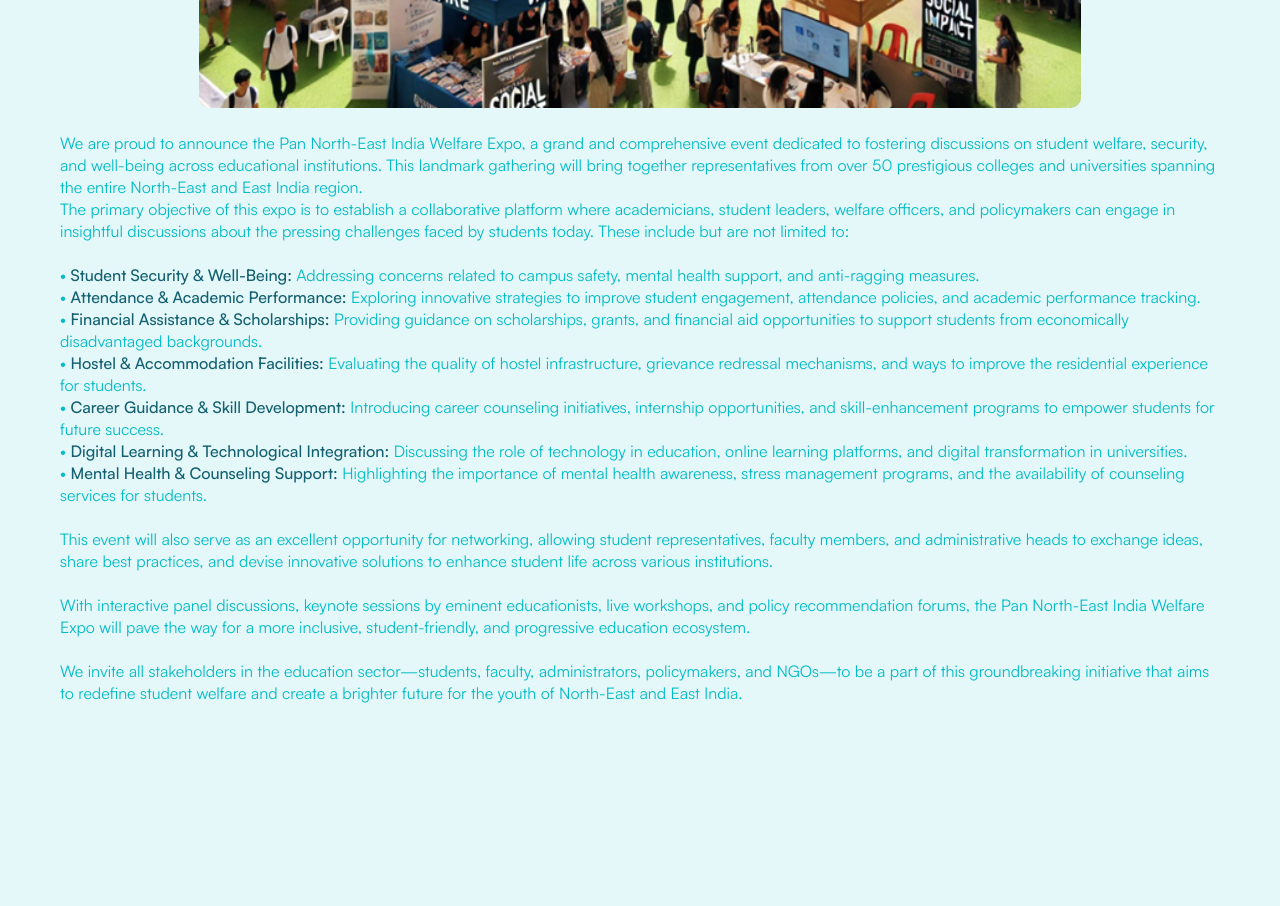
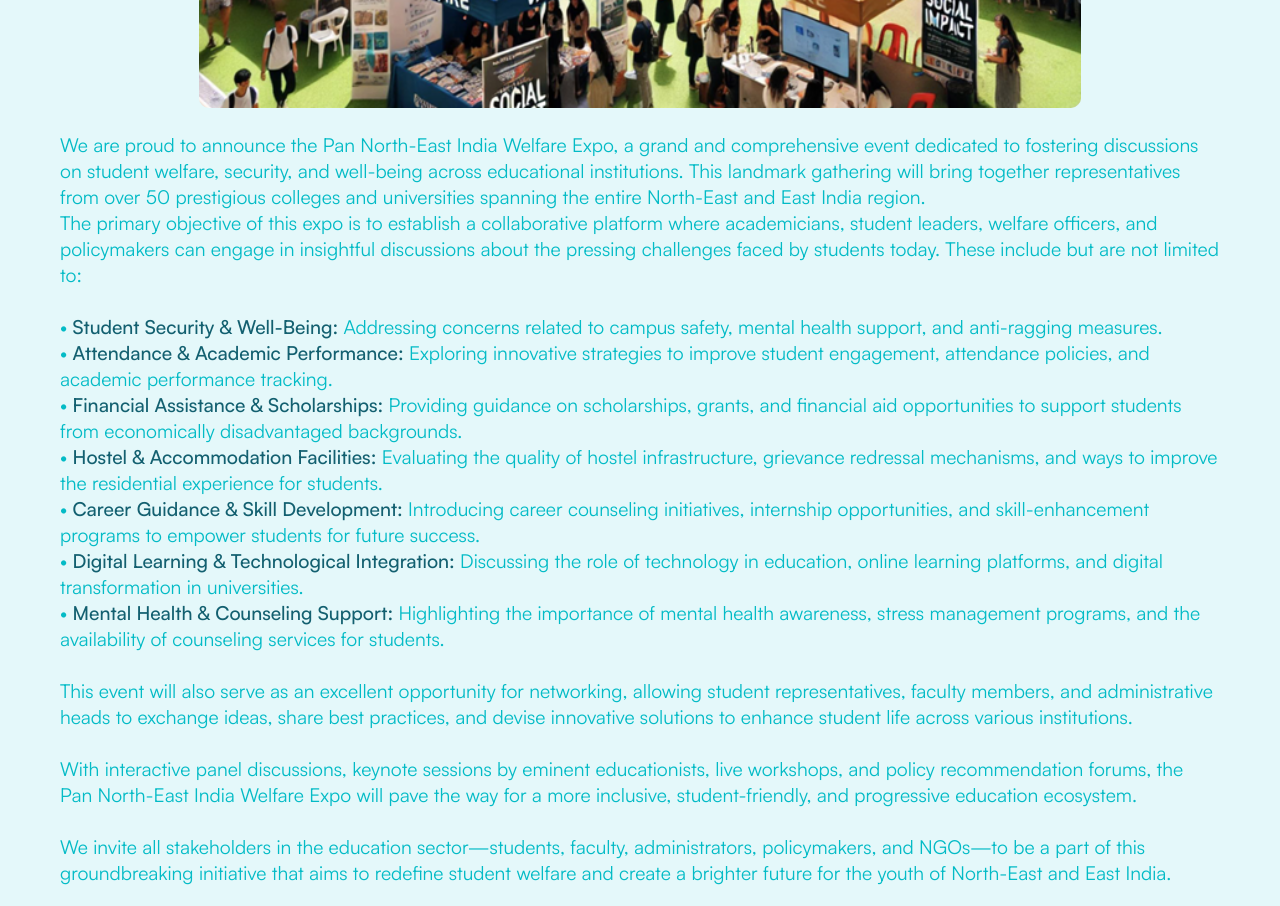
Before and after one commit to Deecey01/Prayatna-2025, a plain HTML site: page summit.html in a window 1280 px wide. Shown: the part 620-1526 px from the top of the page. Before the commit the page ends 1344 px from the top, so only its background shows below. Drawn offline with Linux system fonts and the light colour scheme; a web font is replaced by a local one.

Commit message:
font size inc

```diff
--- a/summit.html
+++ b/summit.html
@@ -69,7 +69,7 @@
         <div class="summit-image" style="flex: 0 0 40%; width: 70%;">
             <img src="/images/summit.png" alt="" style="border-radius: 10px; width: 100%; max-width: 100%;">
         </div>
-        <div class="summit-text" style="flex: 0 0 50%; margin-left: 20px; color: #03BBC6; font-family: Satoshi, sans-serif; margin-top: 50px;">
+        <div class="summit-text" style="flex: 0 0 50%; margin-left: 20px; color: #03BBC6; font-family: Satoshi, sans-serif; margin-top: 50px; font-size: larger;">
             We are proud to announce the Pan North-East India Welfare Expo, a grand and comprehensive event dedicated to fostering discussions on student welfare, security, and well-being across educational institutions. This landmark gathering will bring together representatives from over 50 prestigious colleges and universities spanning the entire North-East and East India region.
             <br>
             The primary objective of this expo is to establish a collaborative platform where academicians, student leaders, welfare officers, and policymakers can engage in insightful discussions about the pressing challenges faced by students today. These include but are not limited to:
```
